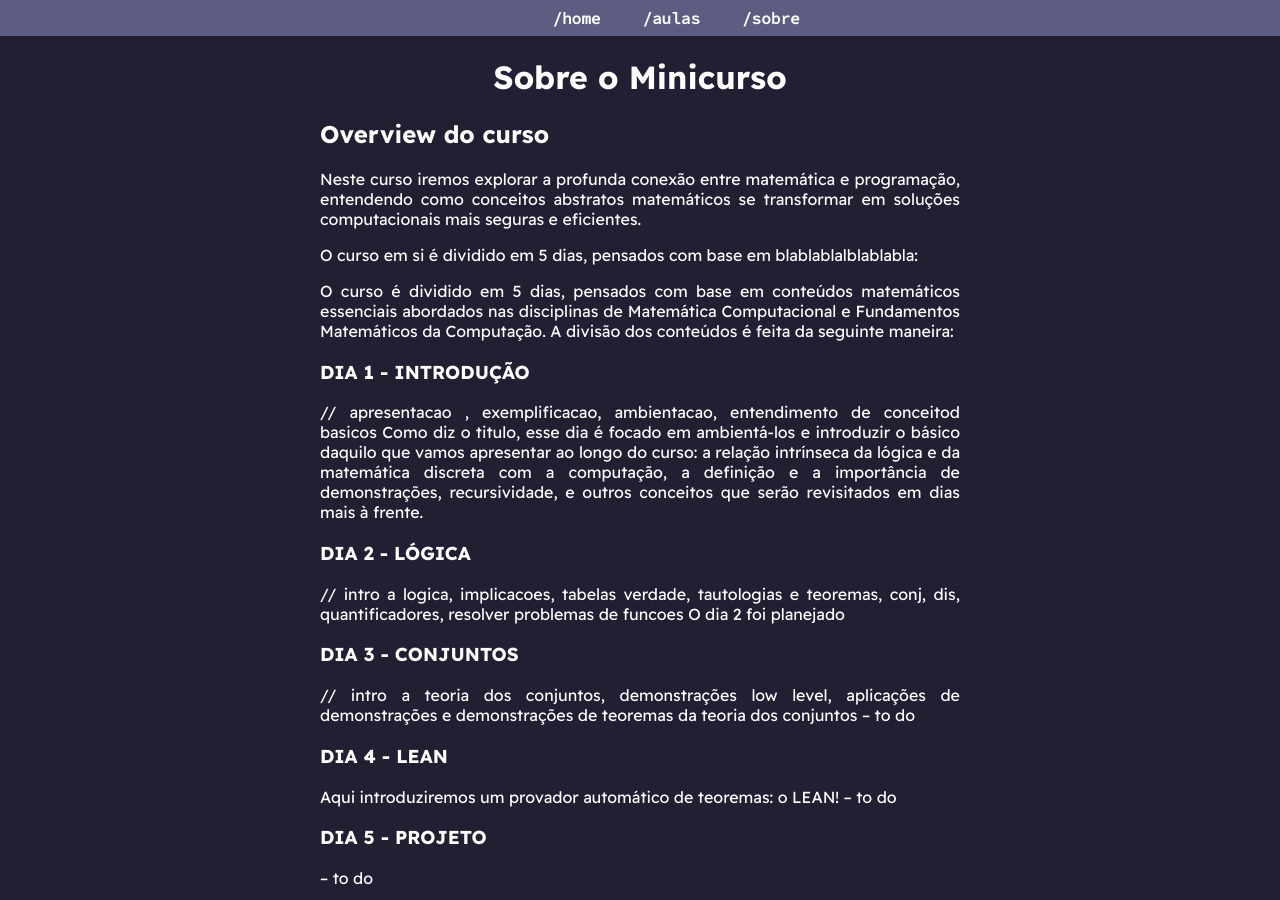
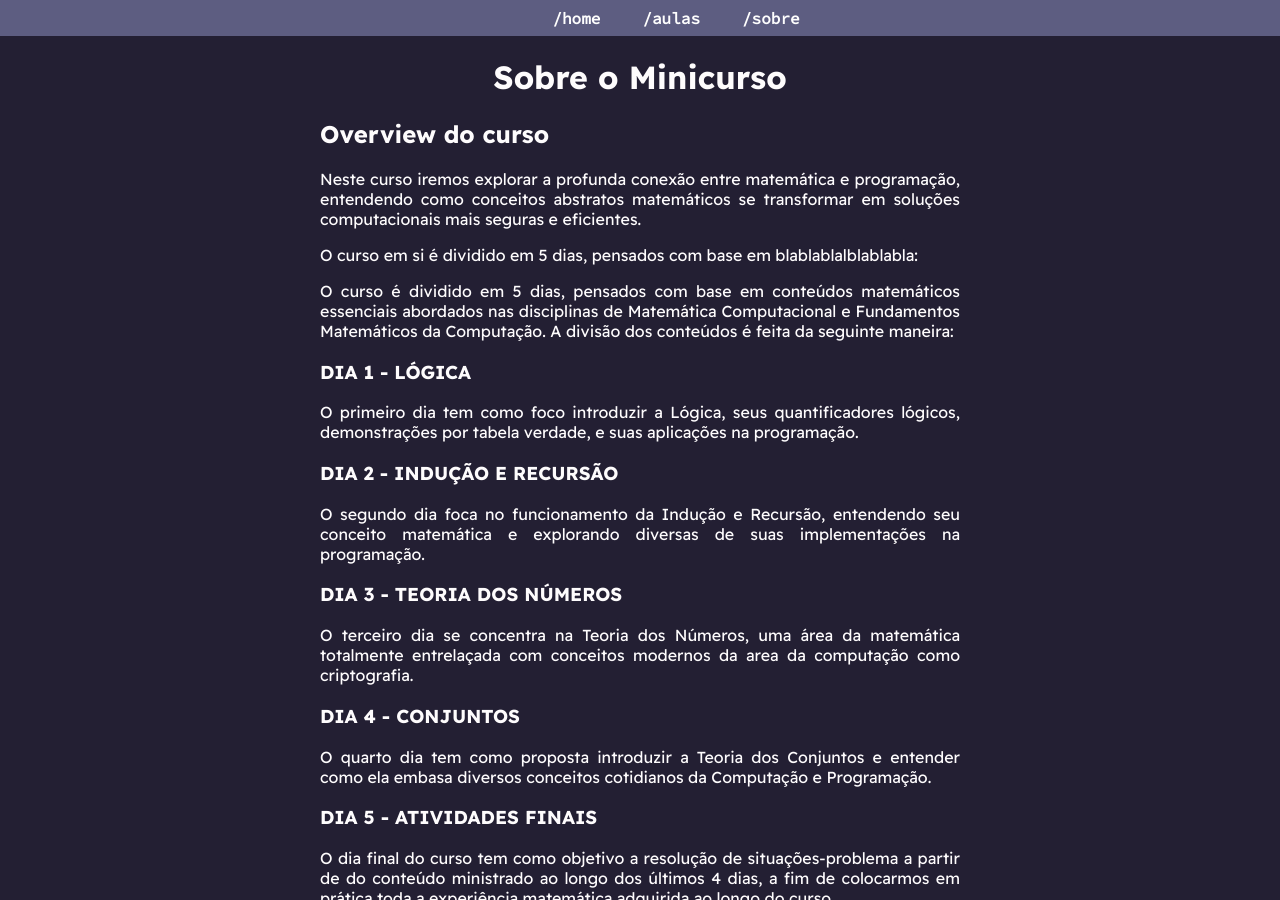
Before and after one commit to PETCC-UFRN/minicurso-demons-mat, a Jekyll site: the page built from sobre.md, in a window 1280 px wide and 900 px high. Built offline with Jekyll 4.4.1, drawn with Linux system fonts in a browser that asks for light colours; some of the changed text lies outside the part shown.

Commit message:
mudanças no /sobre

```diff
--- a/sobre.md
+++ b/sobre.md
@@ -13,28 +13,26 @@ O curso em si é dividido em 5 dias, pensados com base em blablablalblablabla:
 
 O curso é dividido em 5 dias, pensados com base em conteúdos matemáticos essenciais abordados nas disciplinas de Matemática Computacional e Fundamentos Matemáticos da Computação. A divisão dos conteúdos é feita da seguinte maneira:
 
-### DIA 1 - INTRODUÇÃO
-// apresentacao , exemplificacao, ambientacao, entendimento de conceitod basicos
-Como diz o titulo, esse dia é focado em ambientá-los e introduzir o básico daquilo que vamos apresentar ao longo do curso: a relação intrínseca da lógica e da matemática discreta com a computação, a definição e a importância de demonstrações, recursividade, e outros conceitos que serão revisitados em dias mais à frente.
+### DIA 1 - LÓGICA
 
-### DIA 2 - LÓGICA
-// intro a logica, implicacoes, tabelas verdade, tautologias e teoremas, conj, dis, quantificadores, resolver problemas de funcoes
-O dia 2 foi planejado
+O primeiro dia tem como foco introduzir a Lógica, seus quantificadores lógicos, demonstrações por tabela verdade, e suas aplicações na programação.
 
-### DIA 3 - CONJUNTOS
-// intro a teoria dos conjuntos, demonstrações low level, aplicações de demonstrações e demonstrações de teoremas da teoria dos conjuntos
--- to do
+### DIA 2 - INDUÇÃO E RECURSÃO
 
-### DIA 4 - LEAN
+O segundo dia foca no funcionamento da Indução e Recursão, entendendo seu conceito matemática e explorando diversas de suas implementações na programação.
 
-Aqui introduziremos um provador automático de teoremas: o LEAN!
--- to do
+### DIA 3 - TEORIA DOS NÚMEROS
+
+O terceiro dia se concentra na Teoria dos Números, uma área da matemática totalmente entrelaçada com conceitos modernos da area da computação como criptografia.
+
+### DIA 4 - CONJUNTOS
+
+O quarto dia tem como proposta introduzir a Teoria dos Conjuntos e entender como ela embasa diversos conceitos cotidianos da Computação e Programação.
 
 
-### DIA 5 - PROJETO
+### DIA 5 - ATIVIDADES FINAIS
 
-
--- to do
+O dia final do curso tem como objetivo a resolução de situações-problema a partir de do conteúdo ministrado ao longo dos últimos 4 dias, a fim de colocarmos em prática toda a experiência matemática adquirida ao longo do curso.
 
 
 Lembre-se que, para obter o certificado de conclusão do curso, o aluno deve ter 75% de presença e 50% de aproveitamento nas atividades realizadas.
```
Also changed, not shown: 2 other files.
